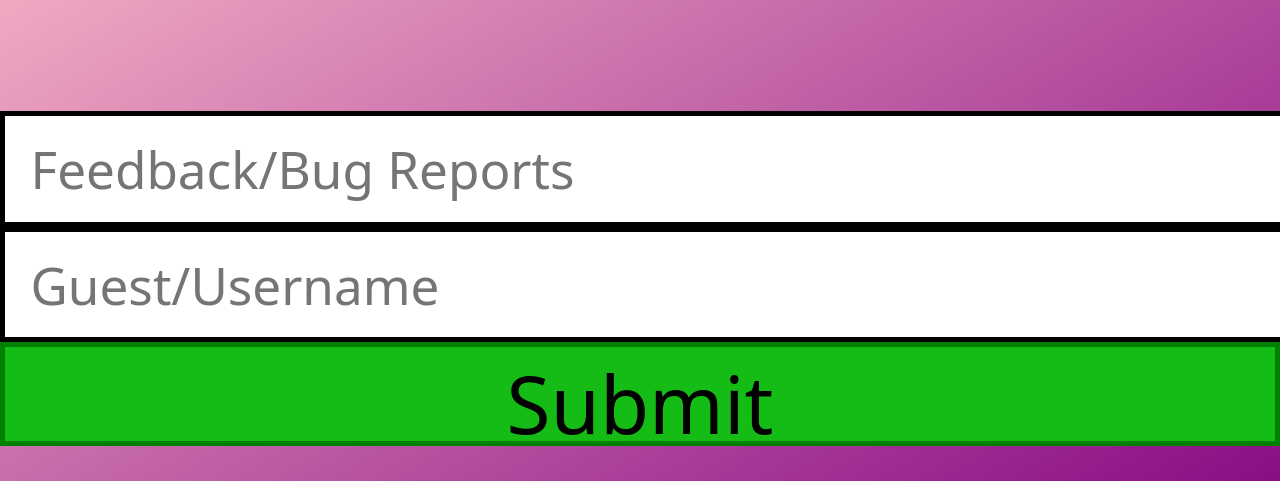
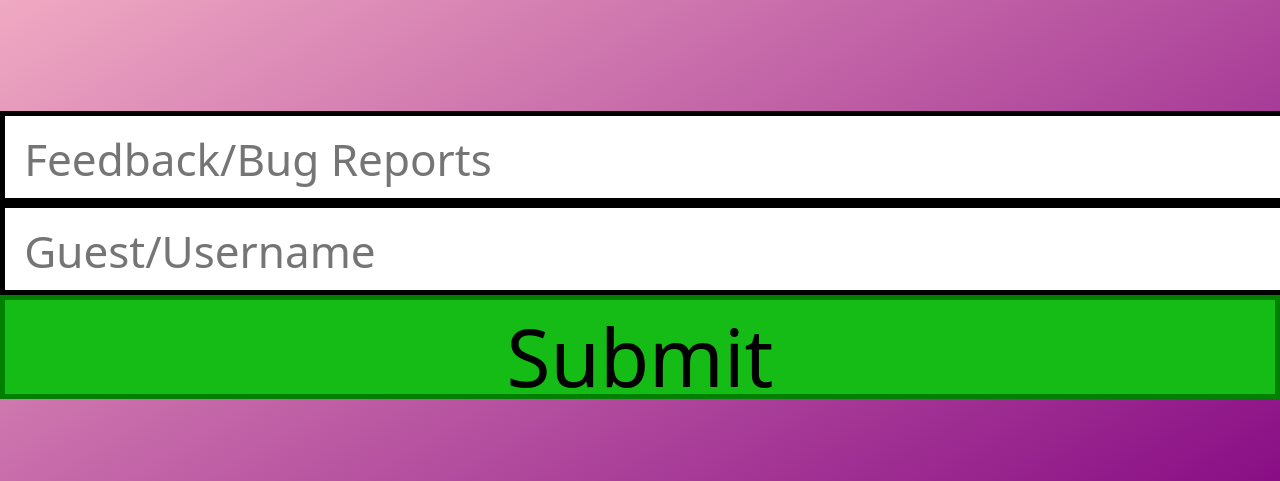
Before and after one commit to SamuelC575/socket-chat-site, a plain HTML site: page client/report/report.html in a window 1280 px wide. Shown: the part 185-666 px from the top of the page. Drawn offline with nearby package versions, Linux system fonts and the light colour scheme; no server answers.

Commit message:
Better UI

```diff
--- a/client/report/report.css
+++ b/client/report/report.css
@@ -4,11 +4,11 @@
 }
 
 input {
-    font-size: 4vw;
+    font-size: 6vh;
     width: 100vw;
     height: 10vh;
     border: 5px solid black;
-    padding: 1vw;
+    padding-left: 1.5vw;
 }
 
 #return {
@@ -29,8 +29,7 @@ input {
 }
 
 input::placeholder {
-    padding: 1vw;
-    font-size: 4vw;
+    font-size: 5.5vh;
 }
 
 h1 {
```
